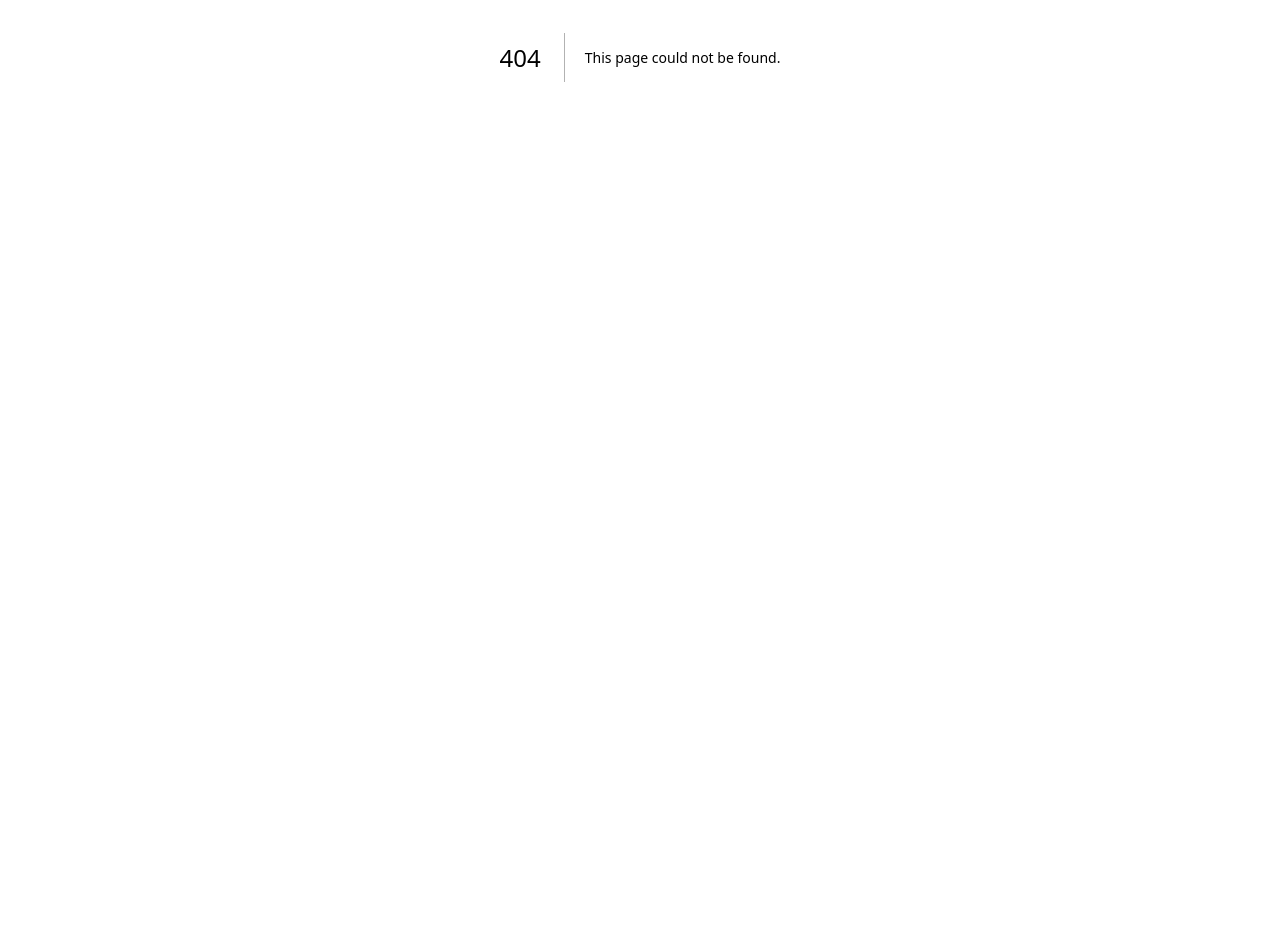
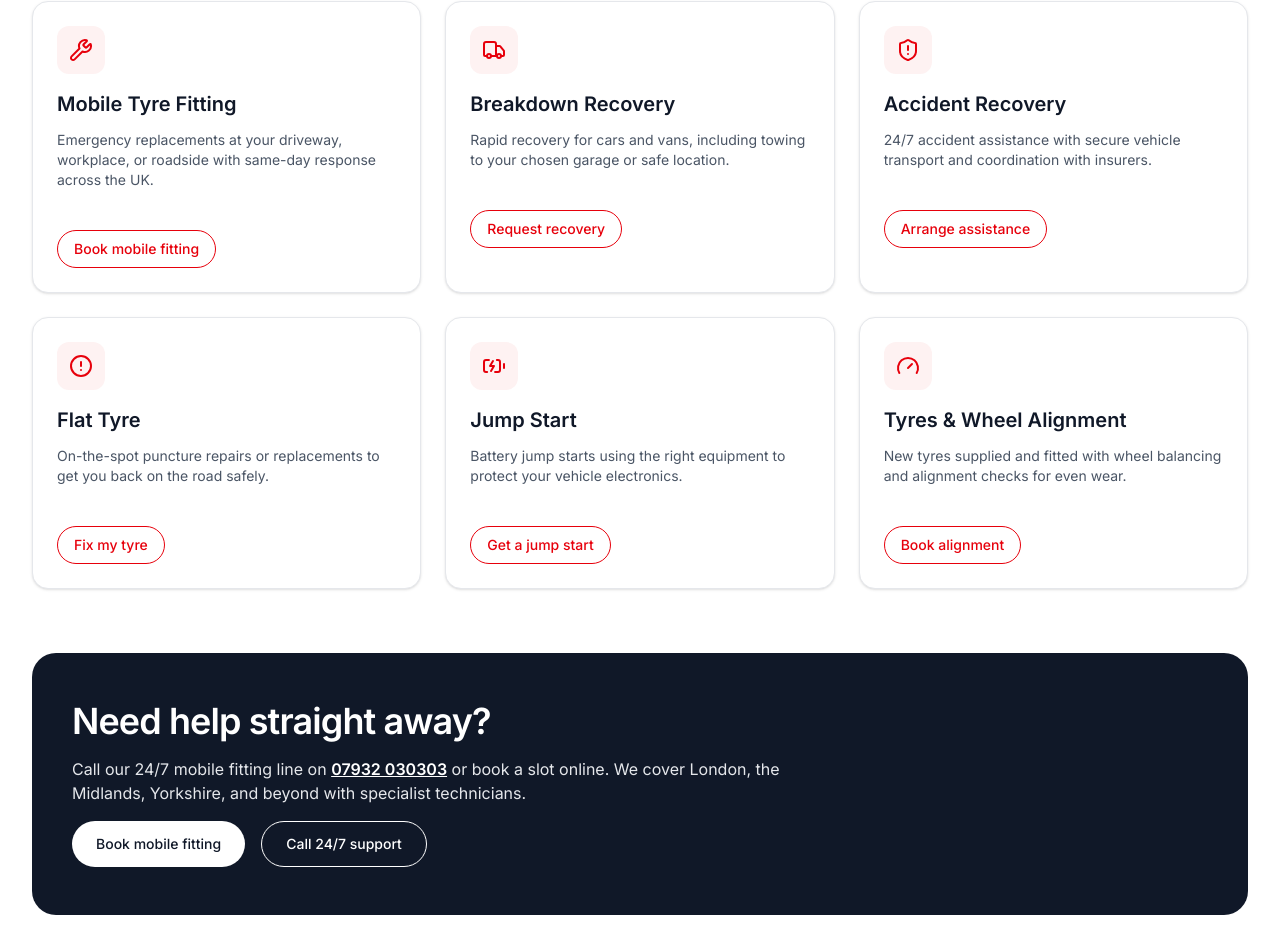
Before and after one commit to Gul-Group/RMS-Tyres-Mobile-Fitting, a Next.js app: page /services in a window 1280 px wide. Before the commit this address had no page. Shown: the part 456-1408 px from the top of the page. Before the commit the page ends 913 px from the top, so only its background shows below. Built offline with nearby package versions, Linux system fonts and the light colour scheme.

Commit message:
Services Section and fields are added

```diff
--- a/src/app/page.tsx
+++ b/src/app/page.tsx
@@ -1,6 +1,7 @@
 import type { Metadata } from "next";
 import { Hero } from "@/components/hero/Hero";
 import TopBrandsSlider from "@/components/brands/TopBrandsSlider";
+import { ServicesSection } from "@/components/services/ServicesSection";
 
 export const metadata: Metadata = {
   title: "Expert Mobile Tyre Fitting — We Come to You | RMS Tyres",
@@ -36,7 +37,8 @@ export default function Home() {
   return (
     <main>
       <Hero />
-      <section aria-label="Trusted tyre brands" className="mt-8">
+      <ServicesSection />
+      <section aria-label="Trusted tyre brands" className="mt-16">
         <TopBrandsSlider />
       </section>
 
--- /dev/null
+++ b/src/app/services/page.tsx
@@ -0,0 +1,135 @@
+import type { Metadata } from "next"
+import Link from "next/link"
+
+import { SERVICES } from "@/lib/content/services"
+
+import { ServiceCard } from "@/components/services/ServiceCard"
+
+const siteUrl = "https://rmstyres.co.uk"
+const pageUrl = `${siteUrl}/services/`
+
+export const metadata: Metadata = {
+  title: "Mobile Tyre Fitting & Roadside Services | RMS Tyres",
+  description:
+    "24/7 mobile tyre fitting, breakdown recovery, accident recovery, jump starts, and wheel alignment across the UK.",
+  alternates: {
+    canonical: pageUrl,
+  },
+  openGraph: {
+    title: "Mobile Tyre Fitting & Roadside Services | RMS Tyres",
+    description:
+      "Emergency tyre support, breakdown recovery, and wheel services delivered to your location anywhere in the UK.",
+    url: pageUrl,
+    siteName: "RMS Tyres Mobile Fitting",
+    type: "website",
+  },
+  twitter: {
+    card: "summary_large_image",
+    title: "Mobile Tyre Fitting & Roadside Services | RMS Tyres",
+    description:
+      "Emergency tyre support, breakdown recovery, and wheel services delivered to your location anywhere in the UK.",
+  },
+}
+
+const breadcrumbJsonLd = {
+  "@context": "https://schema.org",
+  "@type": "BreadcrumbList",
+  itemListElement: [
+    {
+      "@type": "ListItem",
+      position: 1,
+      name: "Home",
+      item: siteUrl,
+    },
+    {
+      "@type": "ListItem",
+      position: 2,
+      name: "Services",
+      item: pageUrl,
+    },
+  ],
+}
+
+const servicesJsonLd = {
+  "@context": "https://schema.org",
+  "@type": "ItemList",
+  "@id": `${pageUrl}#services`,
+  itemListElement: SERVICES.map((service, index) => ({
+    "@type": "Service",
+    position: index + 1,
+    name: service.name,
+    description: service.description,
+    provider: {
+      "@type": "AutoService",
+      name: "RMS Tyres Mobile Fitting",
+      areaServed: {
+        "@type": "Country",
+        name: "United Kingdom",
+      },
+    },
+    url: `${siteUrl}${service.href}`,
+  })),
+}
+
+export default function ServicesPage() {
+  return (
+    <main className="mx-auto w-full max-w-7xl px-4 py-16 sm:px-6 lg:px-8">
+      <header className="max-w-3xl space-y-4">
+        <p className="text-sm font-semibold uppercase tracking-wide text-red-600">Our Services</p>
+        <h1 className="text-4xl font-bold tracking-tight text-gray-900 sm:text-5xl">
+          Everything you need to get back on the road
+        </h1>
+        <p className="text-base text-gray-600 sm:text-lg">
+          RMS Tyres delivers mobile tyre fitting, emergency roadside recovery, and wheel alignment services wherever you are in the UK. Book online in minutes or call 07932 030303 for immediate support.
+        </p>
+      </header>
+
+      <div className="mt-12 grid gap-6 sm:grid-cols-2 lg:grid-cols-3">
+        {SERVICES.map((service) => (
+          <ServiceCard key={service.key} service={service} />
+        ))}
+      </div>
+
+      <section
+        aria-labelledby="services-cta-heading"
+        className="mt-16 rounded-3xl bg-gray-900 px-6 py-12 text-white sm:px-10"
+      >
+        <div className="max-w-3xl space-y-4">
+          <h2 id="services-cta-heading" className="text-3xl font-semibold tracking-tight sm:text-4xl">
+            Need help straight away?
+          </h2>
+          <p className="text-base text-gray-200">
+            Call our 24/7 mobile fitting line on <a className="font-semibold text-white underline" href="tel:07932030303">07932 030303</a> or book a slot online. We cover London, the Midlands, Yorkshire, and beyond with specialist technicians.
+          </p>
+          <div className="flex flex-wrap gap-4">
+            <Link
+              href="/booking"
+              className="inline-flex items-center rounded-full bg-white px-6 py-3 text-sm font-medium text-gray-900 transition hover:bg-gray-100"
+            >
+              Book mobile fitting
+            </Link>
+            <a
+              href="tel:07932030303"
+              className="inline-flex items-center rounded-full border border-white px-6 py-3 text-sm font-medium text-white transition hover:bg-white hover:text-gray-900"
+            >
+              Call 24/7 support
+            </a>
+          </div>
+        </div>
+      </section>
+
+      <script
+        type="application/ld+json"
+        dangerouslySetInnerHTML={{
+          __html: JSON.stringify(breadcrumbJsonLd),
+        }}
+      />
+      <script
+        type="application/ld+json"
+        dangerouslySetInnerHTML={{
+          __html: JSON.stringify(servicesJsonLd),
+        }}
+      />
+    </main>
+  )
+}
--- /dev/null
+++ b/src/components/services/ServiceCard.tsx
@@ -0,0 +1,42 @@
+import Link from "next/link"
+
+import type { Service } from "@/lib/types/services"
+import { cn } from "@/lib/utils/cn"
+
+interface ServiceCardProps {
+  service: Service
+  className?: string
+}
+
+export function ServiceCard({ service, className }: ServiceCardProps) {
+  const Icon = service.icon
+
+  return (
+    <article
+      className={cn(
+        "group flex h-full flex-col rounded-2xl border border-gray-200 bg-white p-6 shadow-sm transition",
+        "hover:-translate-y-1 hover:shadow-lg focus-within:-translate-y-1 focus-within:shadow-lg",
+        className,
+      )}
+    >
+      <div className="mb-4 inline-flex h-12 w-12 items-center justify-center rounded-xl bg-red-50 text-red-600">
+        <Icon aria-hidden="true" className="h-6 w-6" />
+      </div>
+      <h3 className="text-xl font-semibold text-gray-900">{service.name}</h3>
+      <p className="mt-3 text-sm text-gray-600">{service.description}</p>
+      <div className="mt-6 pt-4">
+        <Link
+          href={service.href}
+          className={cn(
+            "inline-flex items-center rounded-full border border-red-600 px-4 py-2 text-sm font-medium text-red-600",
+            "transition-colors hover:bg-red-600 hover:text-white",
+            "focus-visible:outline-none focus-visible:ring-2 focus-visible:ring-red-600 focus-visible:ring-offset-2",
+          )}
+          aria-label={`${service.name} — ${service.ctaLabel}`}
+        >
+          {service.ctaLabel}
+        </Link>
+      </div>
+    </article>
+  )
+}
--- /dev/null
+++ b/src/components/services/ServicesSection.tsx
@@ -0,0 +1,40 @@
+import Link from "next/link"
+
+import { SERVICES } from "@/lib/content/services"
+
+import { ServiceCard } from "@/components/services/ServiceCard"
+
+export function ServicesSection() {
+  return (
+    <section
+      aria-labelledby="services-heading"
+      className="mx-auto mt-16 w-full max-w-7xl px-4 sm:px-6 lg:px-8"
+    >
+      <div className="flex flex-col gap-6 text-center">
+        <p className="text-sm font-semibold uppercase tracking-wide text-red-600">
+          Services
+        </p>
+        <div>
+          <h2 id="services-heading" className="text-3xl font-bold tracking-tight text-gray-900 sm:text-4xl">
+            Rapid roadside and mobile support when you need it most
+          </h2>
+          <p className="mt-4 text-base text-gray-600 sm:text-lg">
+            From on-the-spot tyre repairs to full recovery, RMS Tyres keeps you moving across the UK 24/7.
+          </p>
+        </div>
+        <div className="mx-auto">
+          <Link
+            href="/services"
+            className="inline-flex items-center gap-2 text-sm font-medium text-red-600 underline underline-offset-4">
+            Explore all services
+          </Link>
+        </div>
+      </div>
+      <div className="mt-12 grid gap-6 sm:grid-cols-2 lg:grid-cols-3">
+        {SERVICES.map((service) => (
+          <ServiceCard key={service.key} service={service} />
+        ))}
+      </div>
+    </section>
+  )
+}
--- /dev/null
+++ b/src/lib/content/services.ts
@@ -0,0 +1,63 @@
+import {
+  AlertCircle,
+  BatteryCharging,
+  Gauge,
+  ShieldAlert,
+  Truck,
+  Wrench,
+} from "lucide-react"
+
+import type { Service } from "@/lib/types/services"
+
+export const SERVICES: Service[] = [
+  {
+    key: "mobile-tyre-fitting",
+    name: "Mobile Tyre Fitting",
+    description:
+      "Emergency replacements at your driveway, workplace, or roadside with same-day response across the UK.",
+    href: "/booking",
+    ctaLabel: "Book mobile fitting",
+    icon: Wrench,
+  },
+  {
+    key: "breakdown-recovery",
+    name: "Breakdown Recovery",
+    description:
+      "Rapid recovery for cars and vans, including towing to your chosen garage or safe location.",
+    href: "/booking",
+    ctaLabel: "Request recovery",
+    icon: Truck,
+  },
+  {
+    key: "accident-recovery",
+    name: "Accident Recovery",
+    description: "24/7 accident assistance with secure vehicle transport and coordination with insurers.",
+    href: "/booking",
+    ctaLabel: "Arrange assistance",
+    icon: ShieldAlert,
+  },
+  {
+    key: "flat-tyre",
+    name: "Flat Tyre",
+    description: "On-the-spot puncture repairs or replacements to get you back on the road safely.",
+    href: "/booking",
+    ctaLabel: "Fix my tyre",
+    icon: AlertCircle,
+  },
+  {
+    key: "jump-start",
+    name: "Jump Start",
+    description: "Battery jump starts using the right equipment to protect your vehicle electronics.",
+    href: "/booking",
+    ctaLabel: "Get a jump start",
+    icon: BatteryCharging,
+  },
+  {
+    key: "tyres-wheel-alignment",
+    name: "Tyres & Wheel Alignment",
+    description: "New tyres supplied and fitted with wheel balancing and alignment checks for even wear.",
+    href: "/booking",
+    ctaLabel: "Book alignment",
+    icon: Gauge,
+  },
+]
--- /dev/null
+++ b/src/lib/types/services.ts
@@ -0,0 +1,16 @@
+import type { LucideIcon } from "lucide-react"
+
+export interface Service {
+  key:
+    | "mobile-tyre-fitting"
+    | "breakdown-recovery"
+    | "accident-recovery"
+    | "flat-tyre"
+    | "jump-start"
+    | "tyres-wheel-alignment"
+  name: string
+  description: string
+  href: string
+  ctaLabel: string
+  icon: LucideIcon
+}
```
